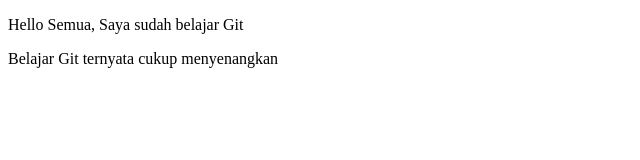
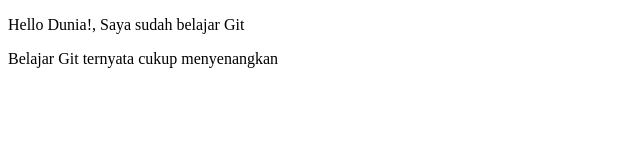
Before and after one commit to fzl-22/belajar-git-pm3, a plain HTML site: page index.html in a window 1280 px wide. Shown: the full height of the page, 0-640 px from the left. Drawn offline with Linux system fonts and the light colour scheme.

Commit message:
belajar git greget!

```diff
--- a/index.html
+++ b/index.html
@@ -6,7 +6,7 @@
   <title>Belajar Git - Project 01</title>
 </head>
 <body>
-  <p>Hello Semua, Saya sudah belajar Git</p>
+  <p>Hello Dunia!, Saya sudah belajar Git</p>
   <p>Belajar Git ternyata cukup menyenangkan</p>
 </body>
 </html>
```
